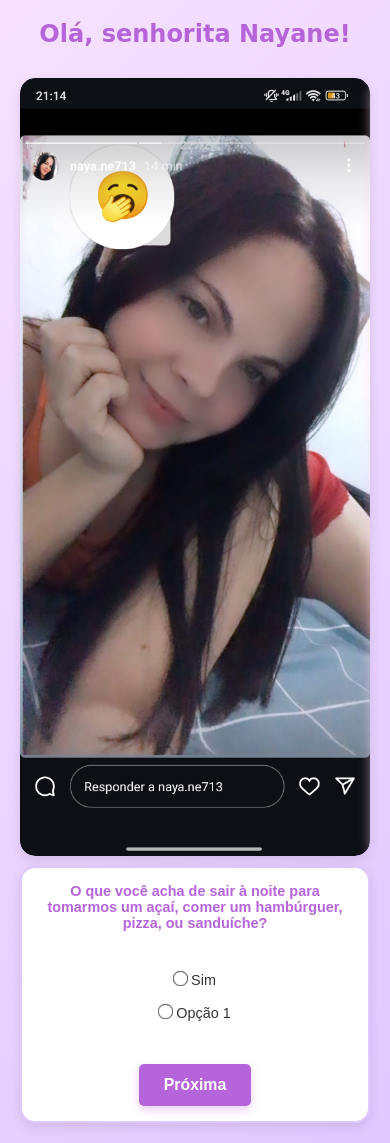
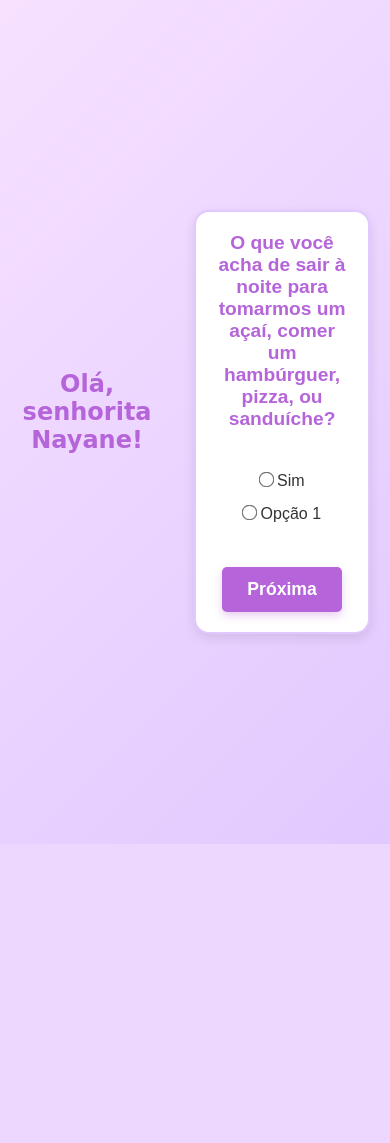
Before and after one commit to matiasdias/convite_interativo, a Flask app: page / in a window 390 px wide. After the commit the page ends 844 px from the top, so only its background shows below. Run offline with Flask 2, Linux system fonts and the light colour scheme.

Commit message:
retornado novamente para versção antiga

```diff
--- a/templates/index.html
+++ b/templates/index.html
@@ -31,7 +31,6 @@
             width: 100%;
             gap: 20px;
             align-items: center;
-            flex-direction: row; /* Alteração para desktop */
         }
 
         /* Estilo do título */
@@ -52,7 +51,7 @@
             border-radius: 15px;
             position: relative;
             box-shadow: 0 4px 12px rgba(0, 0, 0, 0.1);
-            transition: all 0.6s ease;
+            transition: all 0.6s ease; /* Transição suave para a nova posição */
         }
 
         .slider-images {
@@ -84,14 +83,14 @@
             position: absolute;
             top: 10px;
             left: 10px;
-            width: 150px;
+            width: 150px; /* Reduz tamanho do slide */
             height: 250px;
-            z-index: 1000;
+            z-index: 1000; /* Traz o slide para frente */
             border-radius: 10px;
             box-shadow: 0 4px 8px rgba(0, 0, 0, 0.2);
         }
 
-        /* Estilos para o formulário */
+        /* Estilos para o formulário com detalhes de princesa */
         #conviteForm {
             background-color: #ffffff;
             padding: 30px;
@@ -172,49 +171,10 @@
             to { transform: translateY(0); opacity: 1; }
         }
 
-        /* Responsividade para dispositivos móveis */
-        @media (max-width: 768px) {
-            .container {
-                flex-direction: column; /* Alinha em coluna no celular */
-                gap: 15px;
-            }
-
-            #slider {
-                max-width: 100%;
-                height: 300px; /* Ajusta altura para caber melhor na tela */
-            }
-
-            #conviteForm {
-                padding: 20px;
-            }
-
-            h1 { font-size: 1.8em; }
-        }
-
+        /* Responsividade */
         @media (max-width: 480px) {
-            .container {
-                gap: 10px;
-            }
-
             h1 { font-size: 1.5em; }
-
-            #slider {
-                height: 250px; /* Altura ainda menor para dispositivos pequenos */
-            }
-
-            .slider-images img {
-                height: 100%;
-                object-fit: contain; /* Para exibir melhor em telas pequenas */
-            }
-
-            #conviteForm {
-                padding: 15px;
-                font-size: 0.9em; /* Ajusta o tamanho do texto */
-            }
-
-            label {
-                font-size: 1em;
-            }
+            #conviteForm { padding: 20px; }
         }
     </style>
 </head>
@@ -256,23 +216,18 @@
             // Adiciona a classe mini-slide para mover o slide para o canto superior esquerdo
             slider.classList.add('mini-slide');
 
-            fetch('/verificar_resposta', {
+            fetch('/responder', {
                 method: 'POST',
                 body: formData
             })
             .then(response => response.text())
-            .then(mensagem => {
+            .then(data => {
                 mensagemDiv.style.display = 'block';
-                mensagemDiv.innerHTML = mensagem;
-
-                if (mensagem.includes('sucesso')) {
-                    mensagemDiv.classList.add('sucesso');
-                } else {
-                    mensagemDiv.classList.add('alerta');
-                }
+                mensagemDiv.innerHTML = data;
+                mensagemDiv.className = data.includes("Se você") ? "alerta" : "sucesso";
             })
             .catch(error => {
-                console.error('Erro ao enviar a resposta:', error);
+                console.error('Erro:', error);
             });
         }
     </script>
```
